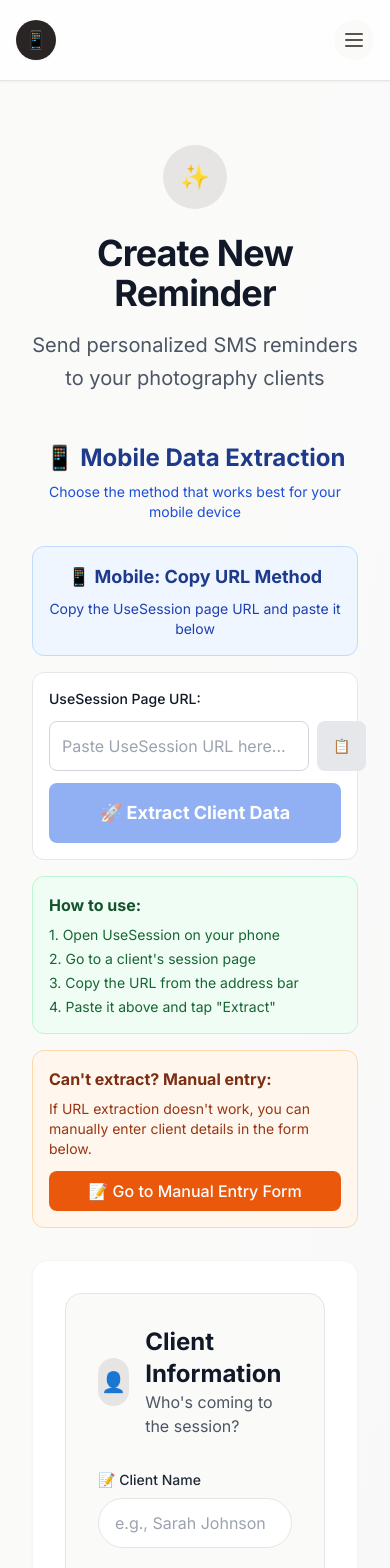
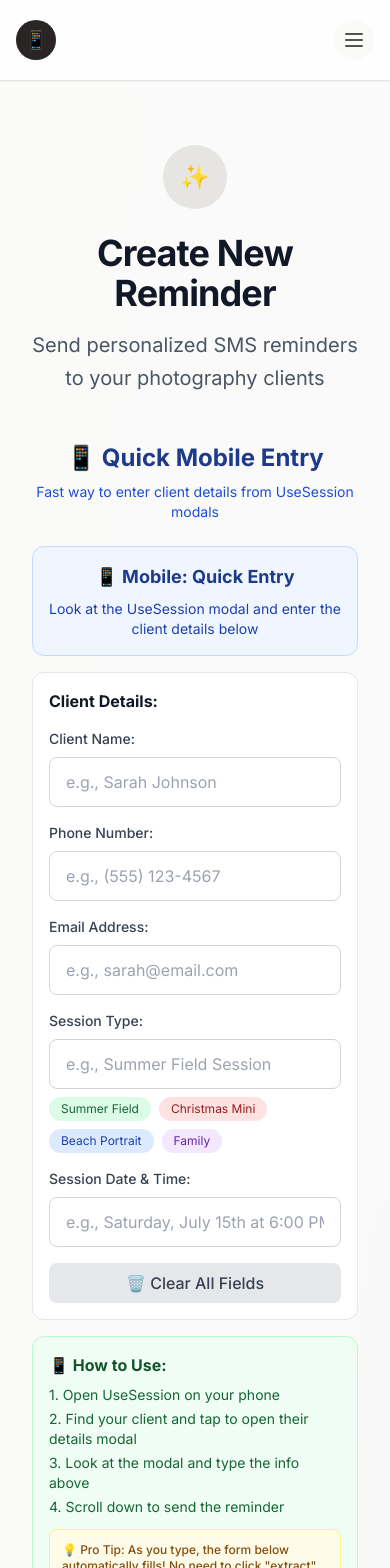
Before and after one commit to sirwalterjones/sessionremind, a Next.js app: page /new in a window 390 px wide. Shown: the top 1568 px of the page. Built offline with nearby package versions, Linux system fonts and the light colour scheme.

Commit message:
Add mobile manual entry component and update pages
- Add MobileManualEntry.tsx component for manual data entry
- Update SimpleMobile.tsx with enhanced functionality
- Update app pages (instructions, new, and main)
- Update extract-usesession API route
- Improve mobile workflow and user experience

```diff
--- a/app/new/page.tsx
+++ b/app/new/page.tsx
@@ -3,7 +3,7 @@
 import { useState, useEffect } from 'react'
 import { useRouter, useSearchParams } from 'next/navigation'
 import Form from '@/components/Form'
-import SimpleMobile from '@/components/SimpleMobile'
+import MobileManualEntry from '@/components/MobileManualEntry'
 
 interface FormData {
   name: string
@@ -414,16 +414,16 @@ export default function NewReminder() {
           </p>
         </div>
 
-        {/* Working Mobile Solutions */}
+        {/* Mobile Quick Entry */}
         <div className="mb-8">
           <div className="text-center mb-6">
-            <h3 className="text-2xl font-bold text-blue-900 mb-2">📱 Mobile Data Extraction</h3>
+            <h3 className="text-2xl font-bold text-blue-900 mb-2">📱 Quick Mobile Entry</h3>
             <p className="text-blue-700 text-sm">
-              Choose the method that works best for your mobile device
+              Fast way to enter client details from UseSession modals
             </p>
           </div>
 
-          <SimpleMobile onDataExtracted={(data) => {
+          <MobileManualEntry onDataExtracted={(data) => {
             setInitialData(prev => ({ ...prev, ...data }))
           }} />
         </div>
--- /dev/null
+++ b/components/MobileManualEntry.tsx
@@ -0,0 +1,207 @@
+'use client'
+
+import React, { useState, useEffect } from 'react'
+
+interface MobileManualEntryProps {
+  onDataExtracted?: (data: any) => void
+}
+
+export default function MobileManualEntry({ onDataExtracted }: MobileManualEntryProps) {
+  const [isMobile, setIsMobile] = useState(false)
+  const [formData, setFormData] = useState({
+    name: '',
+    phone: '',
+    email: '',
+    sessionTitle: '',
+    sessionTime: ''
+  })
+
+  useEffect(() => {
+    const mobile = window.innerWidth <= 768 || /android|iphone|ipad|ipod|blackberry|windows phone/i.test(navigator.userAgent)
+    setIsMobile(mobile)
+  }, [])
+
+  const handleInputChange = (field: string, value: string) => {
+    const newData = { ...formData, [field]: value }
+    setFormData(newData)
+
+    // Auto-update the parent form as user types
+    if (onDataExtracted) {
+      onDataExtracted(newData)
+    }
+  }
+
+  const quickFillSession = (sessionType: string) => {
+    const newData = { ...formData, sessionTitle: sessionType }
+    setFormData(newData)
+    if (onDataExtracted) {
+      onDataExtracted(newData)
+    }
+  }
+
+  const clearForm = () => {
+    const emptyData = {
+      name: '',
+      phone: '',
+      email: '',
+      sessionTitle: '',
+      sessionTime: ''
+    }
+    setFormData(emptyData)
+    if (onDataExtracted) {
+      onDataExtracted(emptyData)
+    }
+  }
+
+  if (!isMobile) {
+    return (
+      <div className="bg-gray-50 border border-gray-200 rounded-xl p-4 text-center">
+        <p className="text-gray-600 text-sm">
+          🖥️ Desktop users: Use the browser extension for automatic data extraction
+        </p>
+      </div>
+    )
+  }
+
+  return (
+    <div className="space-y-4">
+      {/* Header */}
+      <div className="bg-blue-50 border border-blue-200 rounded-xl p-4 text-center">
+        <h3 className="font-bold text-blue-900 text-lg mb-2">📱 Mobile: Quick Entry</h3>
+        <p className="text-blue-800 text-sm">
+          Look at the UseSession modal and enter the client details below
+        </p>
+      </div>
+
+      {/* Quick Entry Form */}
+      <div className="bg-white border border-gray-200 rounded-xl p-4">
+        <h4 className="font-bold text-gray-900 mb-4">Client Details:</h4>
+
+        <div className="space-y-4">
+          {/* Name */}
+          <div>
+            <label className="block text-sm font-medium text-gray-700 mb-2">
+              Client Name:
+            </label>
+            <input
+              type="text"
+              value={formData.name}
+              onChange={(e) => handleInputChange('name', e.target.value)}
+              placeholder="e.g., Sarah Johnson"
+              className="w-full px-4 py-3 border border-gray-300 rounded-lg text-base focus:outline-none focus:ring-2 focus:ring-blue-500"
+            />
+          </div>
+
+          {/* Phone */}
+          <div>
+            <label className="block text-sm font-medium text-gray-700 mb-2">
+              Phone Number:
+            </label>
+            <input
+              type="tel"
+              value={formData.phone}
+              onChange={(e) => handleInputChange('phone', e.target.value)}
+              placeholder="e.g., (555) 123-4567"
+              className="w-full px-4 py-3 border border-gray-300 rounded-lg text-base focus:outline-none focus:ring-2 focus:ring-blue-500"
+            />
+          </div>
+
+          {/* Email */}
+          <div>
+            <label className="block text-sm font-medium text-gray-700 mb-2">
+              Email Address:
+            </label>
+            <input
+              type="email"
+              value={formData.email}
+              onChange={(e) => handleInputChange('email', e.target.value)}
+              placeholder="e.g., sarah@email.com"
+              className="w-full px-4 py-3 border border-gray-300 rounded-lg text-base focus:outline-none focus:ring-2 focus:ring-blue-500"
+            />
+          </div>
+
+          {/* Session Title */}
+          <div>
+            <label className="block text-sm font-medium text-gray-700 mb-2">
+              Session Type:
+            </label>
+            <input
+              type="text"
+              value={formData.sessionTitle}
+              onChange={(e) => handleInputChange('sessionTitle', e.target.value)}
+              placeholder="e.g., Summer Field Session"
+              className="w-full px-4 py-3 border border-gray-300 rounded-lg text-base focus:outline-none focus:ring-2 focus:ring-blue-500"
+            />
+
+            {/* Quick Fill Buttons */}
+            <div className="mt-2 flex flex-wrap gap-2">
+              <button
+                onClick={() => quickFillSession('Summer Field Session')}
+                className="px-3 py-1 bg-green-100 text-green-800 rounded-full text-xs hover:bg-green-200"
+              >
+                Summer Field
+              </button>
+              <button
+                onClick={() => quickFillSession('Christmas Mini Session')}
+                className="px-3 py-1 bg-red-100 text-red-800 rounded-full text-xs hover:bg-red-200"
+              >
+                Christmas Mini
+              </button>
+              <button
+                onClick={() => quickFillSession('Beach Portrait Session')}
+                className="px-3 py-1 bg-blue-100 text-blue-800 rounded-full text-xs hover:bg-blue-200"
+              >
+                Beach Portrait
+              </button>
+              <button
+                onClick={() => quickFillSession('Family Session')}
+                className="px-3 py-1 bg-purple-100 text-purple-800 rounded-full text-xs hover:bg-purple-200"
+              >
+                Family
+              </button>
+            </div>
+          </div>
+
+          {/* Session Time */}
+          <div>
+            <label className="block text-sm font-medium text-gray-700 mb-2">
+              Session Date & Time:
+            </label>
+            <input
+              type="text"
+              value={formData.sessionTime}
+              onChange={(e) => handleInputChange('sessionTime', e.target.value)}
+              placeholder="e.g., Saturday, July 15th at 6:00 PM"
+              className="w-full px-4 py-3 border border-gray-300 rounded-lg text-base focus:outline-none focus:ring-2 focus:ring-blue-500"
+            />
+          </div>
+
+          {/* Clear Button */}
+          <button
+            onClick={clearForm}
+            className="w-full px-4 py-2 bg-gray-200 text-gray-700 rounded-lg font-medium hover:bg-gray-300"
+          >
+            🗑️ Clear All Fields
+          </button>
+        </div>
+      </div>
+
+      {/* Instructions */}
+      <div className="bg-green-50 border border-green-200 rounded-xl p-4">
+        <h4 className="font-bold text-green-900 mb-2">📱 How to Use:</h4>
+        <ol className="text-green-800 text-sm space-y-1">
+          <li>1. Open UseSession on your phone</li>
+          <li>2. Find your client and tap to open their details modal</li>
+          <li>3. Look at the modal and type the info above</li>
+          <li>4. Scroll down to send the reminder</li>
+        </ol>
+
+        <div className="mt-3 p-3 bg-yellow-50 border border-yellow-200 rounded-lg">
+          <p className="text-yellow-800 text-xs font-medium">
+            💡 Pro Tip: As you type, the form below automatically fills! No need to click "extract" or anything.
+          </p>
+        </div>
+      </div>
+    </div>
+  )
+}
--- a/components/SimpleMobile.tsx
+++ b/components/SimpleMobile.tsx
@@ -24,6 +24,11 @@ export default function SimpleMobile({ onDataExtracted }: SimpleMobileProps) {
 
     if (!url.includes('usesession.com')) {
       alert('Please use a UseSession URL (app.usesession.com)')
+      return
+    }
+
+    if (url.includes('book.usesession.com')) {
+      alert('❌ That\'s a booking URL!\n\nYou need the SESSION MANAGEMENT URL instead.\n\nGo to your UseSession dashboard (app.usesession.com) and find the client\'s session page.')
       return
     }
 
@@ -97,20 +102,28 @@ export default function SimpleMobile({ onDataExtracted }: SimpleMobileProps) {
         </label>
 
         <div className="space-y-3">
-          <div className="flex space-x-2">
+          <div className="space-y-2">
             <input
               type="url"
               value={url}
               onChange={(e) => setUrl(e.target.value)}
-              placeholder="Paste UseSession URL here..."
-              className="flex-1 px-3 py-3 border border-gray-300 rounded-lg text-base focus:outline-none focus:ring-2 focus:ring-blue-500"
+              placeholder="Paste app.usesession.com URL here..."
+              className="w-full px-4 py-4 border-2 border-gray-300 rounded-lg text-base focus:outline-none focus:ring-2 focus:ring-blue-500 focus:border-blue-500"
             />
+            <div className="flex space-x-2">
               <button
                 onClick={handlePaste}
-              className="px-4 py-3 bg-gray-200 text-gray-700 rounded-lg hover:bg-gray-300 text-sm"
+                className="flex-1 px-4 py-3 bg-blue-100 text-blue-700 rounded-lg hover:bg-blue-200 text-sm font-medium"
               >
-              📋
+                📋 Paste from Clipboard
               </button>
+              <button
+                onClick={() => setUrl('')}
+                className="px-4 py-3 bg-gray-100 text-gray-700 rounded-lg hover:bg-gray-200 text-sm"
+              >
+                Clear
+              </button>
+            </div>
           </div>
 
           <button
@@ -123,15 +136,39 @@ export default function SimpleMobile({ onDataExtracted }: SimpleMobileProps) {
         </div>
       </div>
 
-      {/* Simple Instructions */}
+      {/* Clear Instructions */}
       <div className="bg-green-50 border border-green-200 rounded-xl p-4">
-        <h4 className="font-bold text-green-900 mb-2">How to use:</h4>
+        <h4 className="font-bold text-green-900 mb-3">📍 What URL to use:</h4>
+
+        <div className="space-y-3">
+          <div className="bg-white rounded-lg p-3 border border-green-200">
+            <p className="text-green-900 font-medium text-sm mb-1">✅ CORRECT URLs:</p>
+            <ul className="text-green-800 text-xs space-y-1">
+              <li>• app.usesession.com/sessions/...</li>
+              <li>• app.usesession.com/bookings/...</li>
+              <li>• Your UseSession dashboard pages</li>
+            </ul>
+          </div>
+
+          <div className="bg-red-50 rounded-lg p-3 border border-red-200">
+            <p className="text-red-900 font-medium text-sm mb-1">❌ WRONG URLs:</p>
+            <ul className="text-red-800 text-xs space-y-1">
+              <li>• book.usesession.com/... (booking pages)</li>
+              <li>• Public client booking links</li>
+            </ul>
+          </div>
+        </div>
+
+        <div className="mt-3 pt-3 border-t border-green-200">
+          <h5 className="font-medium text-green-900 mb-2">How to find the right URL:</h5>
           <ol className="text-green-800 text-sm space-y-1">
-          <li>1. Open UseSession on your phone</li>
-          <li>2. Go to a client's session page</li>
-          <li>3. Copy the URL from the address bar</li>
-          <li>4. Paste it above and tap "Extract"</li>
+            <li>1. 📱 Open app.usesession.com (log in)</li>
+            <li>2. 🔍 Find your client's session</li>
+            <li>3. 👆 Tap to open the session details</li>
+            <li>4. 📋 Copy URL from address bar</li>
+            <li>5. 📝 Paste here and extract!</li>
           </ol>
+        </div>
       </div>
 
       {/* Alternative */}
```
Also changed, not shown: app/api/extract-usesession/route.ts (+8 -1 lines), app/instructions/page.tsx (+5 -5 lines), app/page.tsx (+5 -5 lines). Lines whose indentation alone changed are shown as unchanged.
